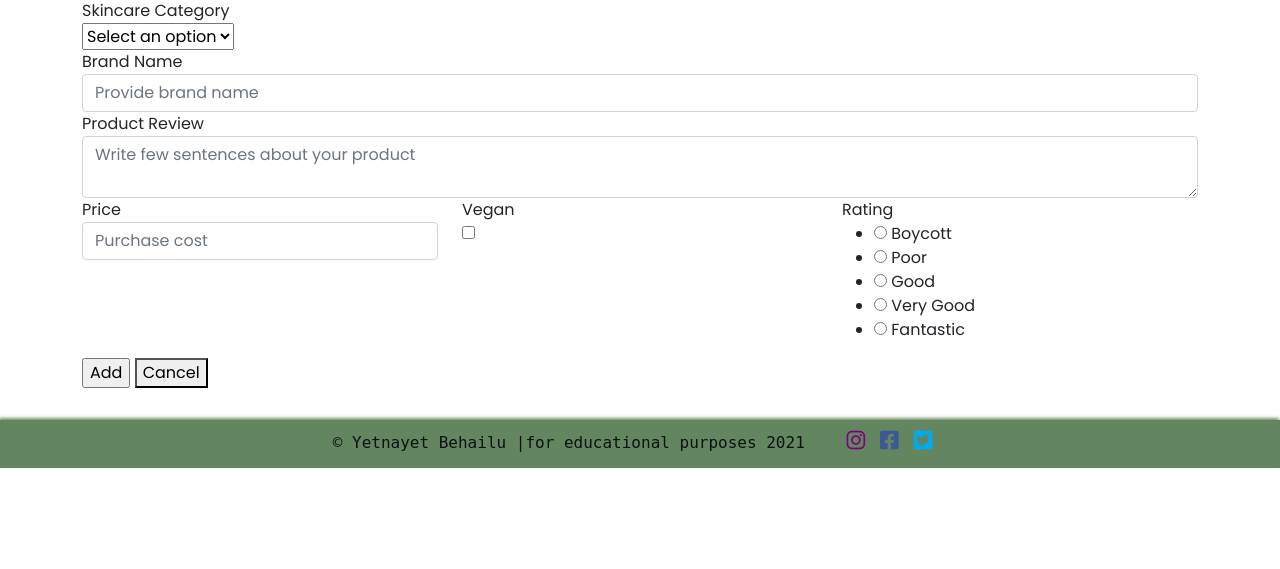
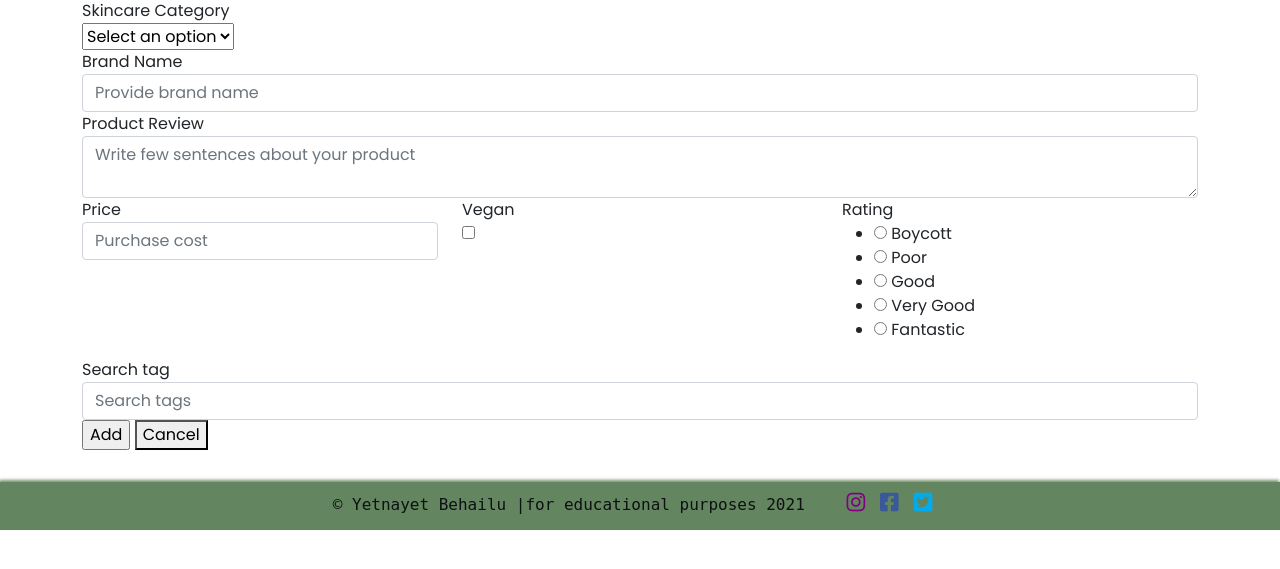
Before and after one commit to yetnetbehailu/Skincare-confessions, a Flask app: template skincare_confessions/templates/add_reviews.html in a window 1280 px wide. Shown: the part 159-728 px from the top of the page. Run offline with Flask 2, Linux system fonts and the light colour scheme; the template is opened without the code that fills it: values that come from a table or form of the project are taken from there, others are empty.

Commit message:
Search tag stringfield structured with validators added

```diff
--- a/skincare_confessions/forms.py
+++ b/skincare_confessions/forms.py
@@ -49,4 +49,9 @@ class AddReviewForm(FlaskForm):
                                  ('3', 'Good'),
                                  ('4', 'Very Good'),
                                  ('5', 'Fantastic')])
+    tags = StringField(
+        'Search tag', validators=[DataRequired(), Length(min=1, max=30),
+                                  Regexp('^([a-zA-Z0-9-!@#$%^&*])',
+                                  message="Search tag can't start with space")
+                                  ])
     submit = SubmitField('Add')
--- a/skincare_confessions/routes.py
+++ b/skincare_confessions/routes.py
@@ -53,7 +53,8 @@ def add_reviews():
                 'product_review': request.form.get('product_review'),
                 'price': request.form.get('price'),
                 'is_vegan': request.form.get('is_vegan'),
-                'rating': request.form.get('rating')
+                'rating': request.form.get('rating'),
+                'tags ': request.form.get('tags')
             }
             reviews.insert_one(review)
             flash('Review successfully added', 'succes')
--- a/skincare_confessions/templates/add_reviews.html
+++ b/skincare_confessions/templates/add_reviews.html
@@ -97,6 +97,20 @@
                     {% endif %}
                 </div>
             </div>
+            <!-- Search stringfield -->
+            <div class="row">
+                <div class="col-12 input-field">
+                    {{ form.tags.label(class="form-label d-block mb-0")}} {% if form.tags.errors %} {{ form.tags(class="form-control is-invalid review-input", placeholder="Search tags")}}
+                    <div class="invalid-feedback">
+                        {% for error in form.tags.errors %}
+                        <span>
+                            {{error}}
+                        </span>
+                        {% endfor %}
+                    </div>
+                    {% else %} {{ form.tags(class="form-control review-input", placeholder="Search tags")}} {% endif %}
+                </div>
+            </div>
             <div class="add_form_btns">
                     {{ form.submit(class="add_review_btn")}}
                 <button type="submit" class="cancel_btn">Cancel</button>
```
